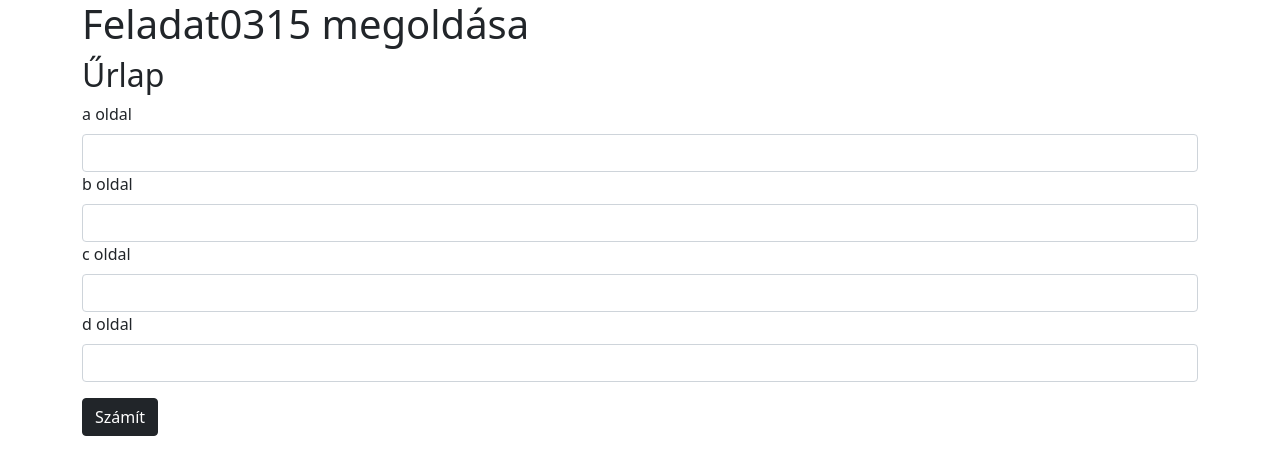
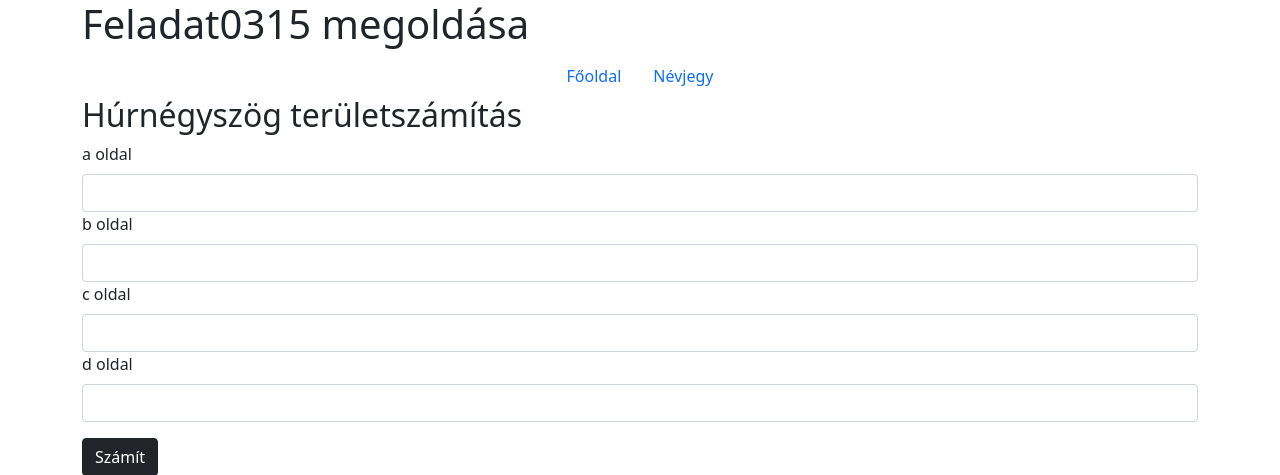
Before and after one commit to SantaRenata/s1nPHPhurnegyter, a PHP site: page / in a window 1280 px wide. Shown: the top 475 px of the page. Run offline with PHP 8.4, Linux system fonts and the light colour scheme.

Commit message:
Működik, van névjegy is

```diff
--- a/src/about.php
+++ b/src/about.php
@@ -0,0 +1,5 @@
+<?php
+echo file_get_contents("templates/head.html");
+echo file_get_contents("templates/about.html");
+echo file_get_contents("templates/foot.html");
+?>
--- a/src/index.php
+++ b/src/index.php
@@ -2,5 +2,4 @@
 echo file_get_contents("templates/head.html");
 echo file_get_contents("templates/home.html");
 echo file_get_contents("templates/foot.html");
-
 ?>
--- a/src/templates/about.html
+++ b/src/templates/about.html
@@ -0,0 +1,3 @@
+<p>Sánta Renáta Diána</p>
+<p>2022-05-24</p>
+<p>Szoft I N</p>
--- a/src/templates/calc.html
+++ b/src/templates/calc.html
@@ -0,0 +1,3 @@
+<h2>Terület:</h2>
+
+<p>{{result}}</p>
--- a/src/templates/head.html
+++ b/src/templates/head.html
@@ -10,3 +10,12 @@
 <body>
     <div class="container">
         <h1>Feladat0315 megoldása</h1>
+
+        <ul class="nav justify-content-center">
+            <li class="nav-item">
+              <a class="nav-link" href="index.php">Főoldal</a>
+            </li>
+            <li class="nav-item">
+              <a class="nav-link" href="about.php">Névjegy</a>
+            </li>
+          </ul>
--- a/src/templates/home.html
+++ b/src/templates/home.html
@@ -1,4 +1,4 @@
-<h2>Űrlap</h2>
+<h2>Húrnégyszög területszámítás</h2>
 
 <form action="calc.php" method="get">
     <div>
```
Also changed, not shown: src/calc.php (+26 -0 lines).
